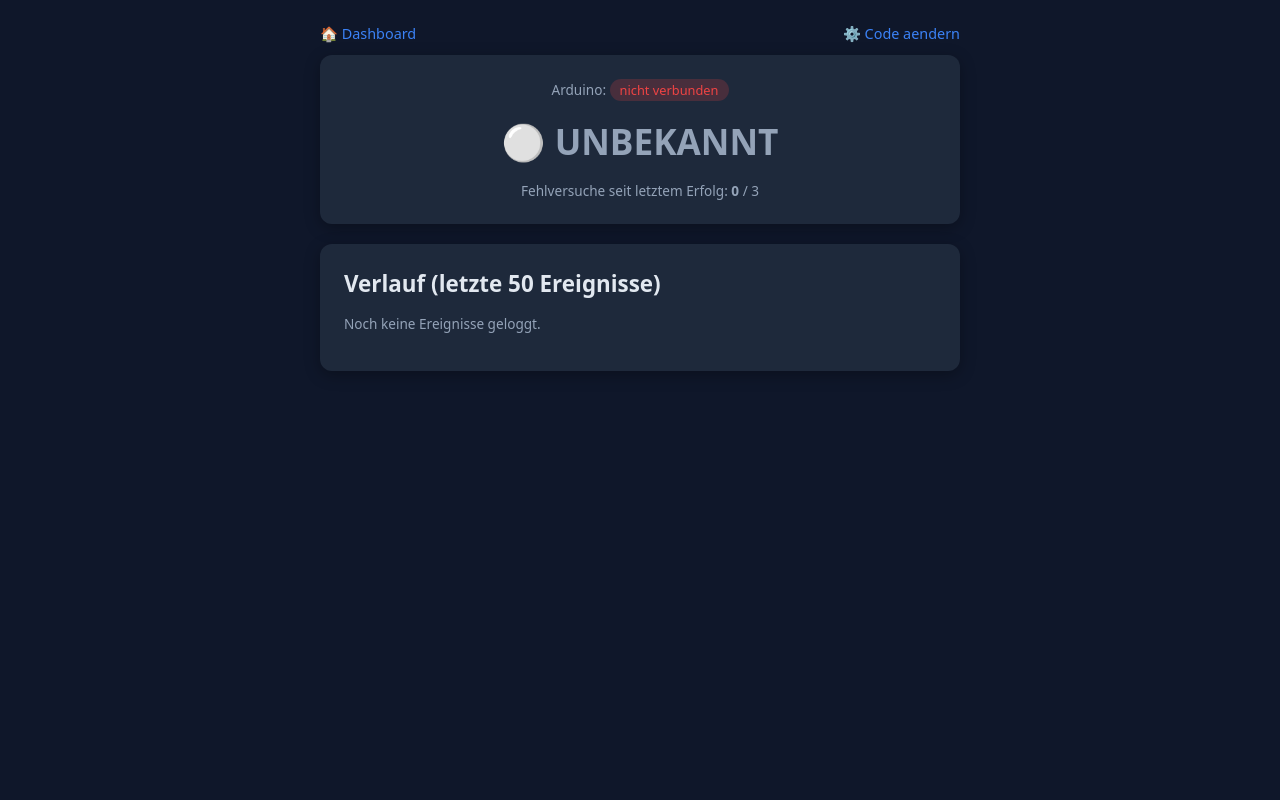
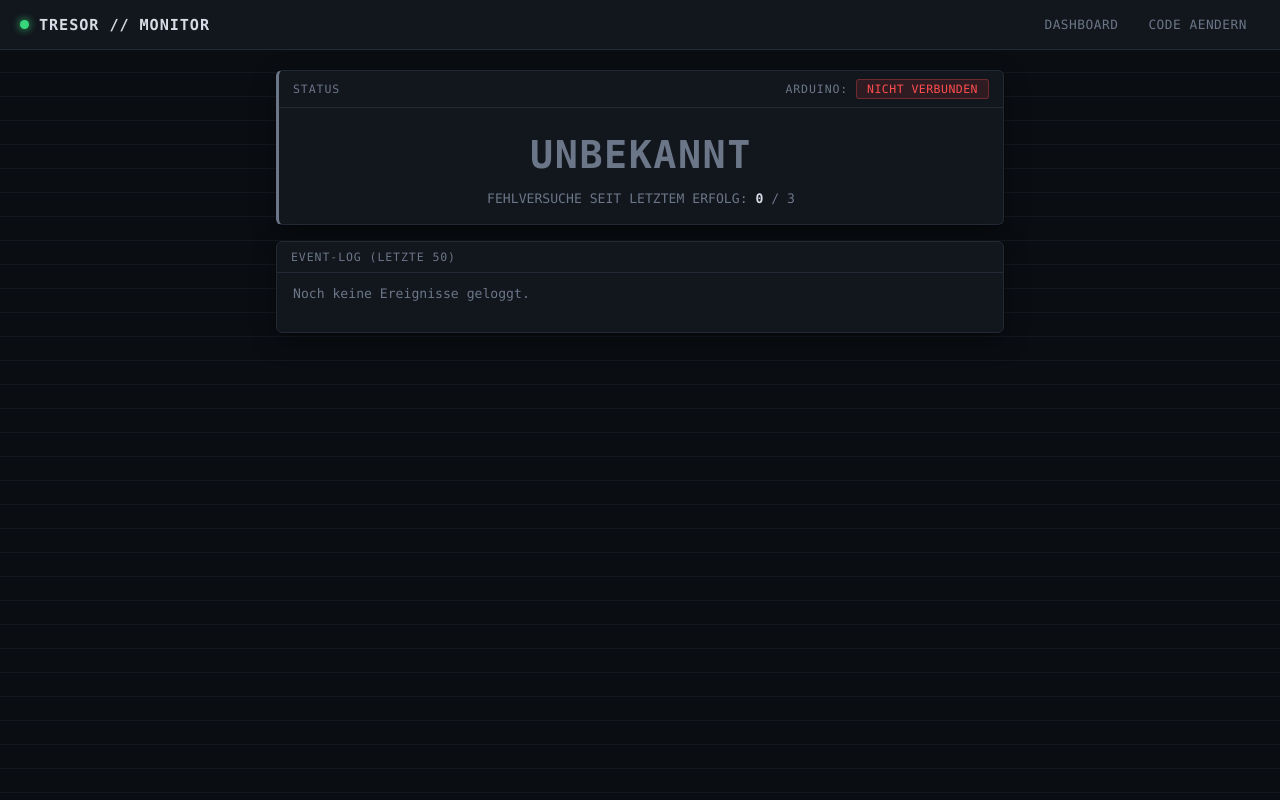
Before and after one commit to 47Felix/RasberryPI-Team-13, a Flask app: page / in a window 1280 px wide. Run offline with Flask 3, Linux system fonts and the light colour scheme; data that the repository does not hold is empty.

Commit message:
Dashboard-Design: Monitoring-Look statt generischem Chat-Stil + Alarm-Effekt
- base.html komplett neu gestylt: dunkles Grafana-artiges Monitoring-Design
  (Monospace-Font, Panel-Header/-Body-Struktur, farbiger Akzent-Rand je Status,
  Topbar statt einfacher Nav) angelehnt an Code/image.png (Referenz-Screenshot).
- dashboard.html: bei EVENT:ALARM blinkt die ganze Seite rot (CSS-Animation),
  das GIF aus Code/sahur-tung-tung-tung-sahur.gif (unter static/alarm.gif)
  poppt auf, und per Web Audio API werden drei kurze "Tung tung tung"-Beeps
  abgespielt (kein Audio-File noetig, per Oszillator synthetisiert).
- admin.html/admin_login.html an die neue Panel-Struktur angepasst.

```diff
--- a/Code/pi-dashboard/templates/admin.html
+++ b/Code/pi-dashboard/templates/admin.html
@@ -2,7 +2,8 @@
 {% block title %}Tresor-Code aendern{% endblock %}
 {% block content %}
 <div class="card">
-  <h1>Tresor-Code aendern</h1>
+  <div class="panel-head"><span>Tresor-Code aendern</span></div>
+  <div class="panel-body">
     <p class="muted">
       Arduino:
       {% if arduino_connected %}
@@ -19,7 +20,8 @@
       <button type="submit">Code setzen</button>
     </form>
     <p class="muted" style="margin-top:16px;">
-    <a href="{{ url_for('logout') }}">Ausloggen</a>
+      <a href="{{ url_for('logout') }}" style="color: var(--blue);">Ausloggen</a>
     </p>
   </div>
+</div>
 {% endblock %}
--- a/Code/pi-dashboard/templates/admin_login.html
+++ b/Code/pi-dashboard/templates/admin_login.html
@@ -2,7 +2,8 @@
 {% block title %}Admin-Login{% endblock %}
 {% block content %}
 <div class="card">
-  <h1>Admin-Login</h1>
+  <div class="panel-head"><span>Admin-Login</span></div>
+  <div class="panel-body">
     <p class="muted">Dashboard-Admin-Passwort (nicht der Tresor-Code!)</p>
     {% if error %}<p class="msg-error">{{ error }}</p>{% endif %}
     <form method="post">
@@ -10,4 +11,5 @@
       <button type="submit">Einloggen</button>
     </form>
   </div>
+</div>
 {% endblock %}
--- a/Code/pi-dashboard/templates/base.html
+++ b/Code/pi-dashboard/templates/base.html
@@ -6,45 +6,100 @@
   <title>{% block title %}Tresor-Dashboard{% endblock %}</title>
   <style>
     :root {
-      --bg: #0f172a; --card: #1e293b; --text: #e2e8f0; --muted: #94a3b8;
-      --green: #22c55e; --yellow: #eab308; --red: #ef4444; --blue: #3b82f6;
+      --bg: #0a0d12; --panel: #12161d; --panel-border: #232a35; --text: #d6dce5; --muted: #6b7688;
+      --green: #37d67a; --yellow: #f2b93d; --red: #ff4d4f; --blue: #3ea6ff; --accent: #14181f;
     }
     * { box-sizing: border-box; }
     body {
-      margin: 0; font-family: system-ui, sans-serif; background: var(--bg); color: var(--text);
-      display: flex; flex-direction: column; align-items: center; padding: 24px 16px;
+      margin: 0; font-family: 'Consolas', 'SFMono-Regular', Menlo, monospace;
+      background:
+        linear-gradient(var(--accent) 1px, transparent 1px) 0 0 / 100% 24px,
+        var(--bg);
+      color: var(--text);
+      min-height: 100vh;
+      transition: background-color .15s ease;
+    }
+    body.alarm-flash {
+      animation: alarmFlash 0.6s steps(2, jump-none) infinite;
+    }
+    @keyframes alarmFlash {
+      0%, 100% { background-color: var(--bg); }
+      50% { background-color: #3a0708; }
+    }
+    .topbar {
+      display: flex; align-items: center; justify-content: space-between;
+      padding: 10px 20px; background: var(--panel); border-bottom: 1px solid var(--panel-border);
+      position: sticky; top: 0; z-index: 5;
+    }
+    .topbar .brand {
+      display: flex; align-items: center; gap: 10px; font-weight: 700; letter-spacing: .06em;
+      font-size: .95rem; text-transform: uppercase; color: var(--text);
+    }
+    .topbar .brand .dot {
+      width: 9px; height: 9px; border-radius: 50%; background: var(--green);
+      box-shadow: 0 0 8px var(--green);
+    }
+    .topbar nav { display: flex; gap: 4px; }
+    .topbar nav a {
+      color: var(--muted); text-decoration: none; font-size: .8rem; letter-spacing: .04em;
+      padding: 6px 12px; border-radius: 4px; border: 1px solid transparent;
+      text-transform: uppercase;
+    }
+    .topbar nav a:hover { color: var(--text); border-color: var(--panel-border); background: var(--accent); }
+
+    main {
+      max-width: 760px; margin: 0 auto; padding: 20px 16px 40px;
+      display: flex; flex-direction: column; gap: 16px;
     }
     .card {
-      background: var(--card); border-radius: 12px; padding: 24px; width: 100%;
-      max-width: 640px; margin-bottom: 20px; box-shadow: 0 4px 16px rgba(0,0,0,.3);
+      background: var(--panel); border: 1px solid var(--panel-border); border-radius: 6px;
+      padding: 0; box-shadow: 0 0 0 1px rgba(0,0,0,.2), 0 8px 24px rgba(0,0,0,.35);
+      overflow: hidden;
     }
-    h1 { margin-top: 0; font-size: 1.4rem; }
-    nav { width: 100%; max-width: 640px; display: flex; justify-content: space-between; margin-bottom: 12px; }
-    nav a { color: var(--blue); text-decoration: none; font-size: .9rem; }
-    table { width: 100%; border-collapse: collapse; font-size: .9rem; }
-    th, td { text-align: left; padding: 6px 8px; border-bottom: 1px solid #334155; }
-    th { color: var(--muted); font-weight: 600; }
-    .muted { color: var(--muted); font-size: .85rem; }
+    .card > .panel-head {
+      padding: 8px 14px; border-bottom: 1px solid var(--panel-border);
+      font-size: .72rem; letter-spacing: .08em; text-transform: uppercase; color: var(--muted);
+      display: flex; align-items: center; justify-content: space-between;
+    }
+    .card > .panel-body { padding: 18px 16px; }
+    h1 { margin: 0 0 12px; font-size: .95rem; letter-spacing: .04em; text-transform: uppercase; color: var(--muted); font-weight: 600; }
+    table { width: 100%; border-collapse: collapse; font-size: .82rem; }
+    th, td { text-align: left; padding: 7px 8px; border-bottom: 1px solid var(--panel-border); }
+    th { color: var(--muted); font-weight: 600; font-size: .72rem; text-transform: uppercase; letter-spacing: .04em; }
+    td { color: var(--text); }
+    .muted { color: var(--muted); font-size: .82rem; }
     input[type=password], input[type=text] {
-      width: 100%; padding: 10px; border-radius: 8px; border: 1px solid #334155;
-      background: #0f172a; color: var(--text); font-size: 1rem; margin: 8px 0;
+      width: 100%; padding: 10px; border-radius: 4px; border: 1px solid var(--panel-border);
+      background: var(--bg); color: var(--text); font-size: .95rem; margin: 8px 0;
+      font-family: inherit;
     }
+    input:focus { outline: none; border-color: var(--blue); }
     button {
-      background: var(--blue); color: white; border: none; padding: 10px 18px;
-      border-radius: 8px; font-size: 1rem; cursor: pointer;
+      background: var(--blue); color: #05141f; border: none; padding: 10px 18px;
+      border-radius: 4px; font-size: .85rem; cursor: pointer; font-weight: 700;
+      letter-spacing: .04em; text-transform: uppercase; font-family: inherit;
     }
+    button:hover { filter: brightness(1.1); }
     .msg-success { color: var(--green); }
     .msg-error { color: var(--red); }
-    .badge { display: inline-block; padding: 2px 10px; border-radius: 999px; font-size: .8rem; }
-    .badge-connected { background: rgba(34,197,94,.2); color: var(--green); }
-    .badge-disconnected { background: rgba(239,68,68,.2); color: var(--red); }
+    .badge {
+      display: inline-block; padding: 2px 10px; border-radius: 3px; font-size: .72rem;
+      text-transform: uppercase; letter-spacing: .04em; border: 1px solid transparent;
+    }
+    .badge-connected { background: rgba(55,214,122,.12); color: var(--green); border-color: rgba(55,214,122,.3); }
+    .badge-disconnected { background: rgba(255,77,79,.12); color: var(--red); border-color: rgba(255,77,79,.3); }
   </style>
 </head>
 <body>
-  <nav>
-    <a href="{{ url_for('dashboard') }}">🏠 Dashboard</a>
-    <a href="{{ url_for('admin') }}">⚙️ Code aendern</a>
-  </nav>
-  {% block content %}{% endblock %}
+  <div class="topbar">
+    <div class="brand"><span class="dot"></span> TRESOR // MONITOR</div>
+    <nav>
+      <a href="{{ url_for('dashboard') }}">Dashboard</a>
+      <a href="{{ url_for('admin') }}">Code aendern</a>
+    </nav>
+  </div>
+  <main>
+    {% block content %}{% endblock %}
+  </main>
 </body>
 </html>
--- a/Code/pi-dashboard/templates/dashboard.html
+++ b/Code/pi-dashboard/templates/dashboard.html
@@ -2,25 +2,34 @@
 {% block title %}Tresor-Dashboard{% endblock %}
 {% block content %}
 {% set colors = {"offen": "var(--green)", "verschlossen": "var(--yellow)", "alarm": "var(--red)", "unbekannt": "var(--muted)"} %}
-{% set labels = {"offen": "🟢 OFFEN", "verschlossen": "🟡 VERSCHLOSSEN", "alarm": "🔴 ALARM", "unbekannt": "⚪ UNBEKANNT"} %}
-<div class="card" style="text-align:center;">
-  <div class="muted">
+{% set labels = {"offen": "OFFEN", "verschlossen": "VERSCHLOSSEN", "alarm": "ALARM", "unbekannt": "UNBEKANNT"} %}
+
+<div class="card" id="status-card" style="border-left: 3px solid {{ colors.get(status.state, 'var(--muted)') }};">
+  <div class="panel-head">
+    <span>Status</span>
+    <span>
       Arduino:
       <span id="arduino-badge" class="badge {{ 'badge-connected' if arduino_connected else 'badge-disconnected' }}">
         {{ 'verbunden' if arduino_connected else 'nicht verbunden' }}
       </span>
+    </span>
   </div>
-  <div id="status-label" style="font-size:2.2rem; font-weight:bold; margin:16px 0; color: {{ colors.get(status.state, 'var(--muted)') }};">
+  <div class="panel-body" style="text-align:center;">
+    <img id="alarm-gif" src="{{ url_for('static', filename='alarm.gif') }}" alt="Alarm"
+         style="display:none; width:96px; height:96px; margin-bottom:10px; border-radius:6px;">
+    <div id="status-label" style="font-size:2.4rem; font-weight:800; letter-spacing:.04em; margin:6px 0 14px; color: {{ colors.get(status.state, 'var(--muted)') }};">
       {{ labels.get(status.state, status.state) }}
     </div>
-  <div class="muted">Fehlversuche seit letztem Erfolg: <strong id="failed-attempts">{{ status.failed_attempts }}</strong> / 3</div>
+    <div class="muted">FEHLVERSUCHE SEIT LETZTEM ERFOLG: <strong id="failed-attempts" style="color:var(--text);">{{ status.failed_attempts }}</strong> / 3</div>
     <div class="muted" id="last-event-wrap" {% if not status.last_event_at %}style="display:none;"{% endif %}>
-    Letztes Ereignis: <span id="last-event-at">{{ status.last_event_at or '' }}</span>
+      LETZTES EREIGNIS: <span id="last-event-at">{{ status.last_event_at or '' }}</span>
+    </div>
   </div>
 </div>
 
 <div class="card">
-  <h1>Verlauf (letzte 50 Ereignisse)</h1>
+  <div class="panel-head"><span>Event-Log (letzte 50)</span></div>
+  <div class="panel-body" style="padding-top:0;">
     <div id="events-wrap">
       {% if events %}
       <table id="events-table">
@@ -38,10 +47,35 @@
       {% endif %}
     </div>
   </div>
+</div>
 
 <script>
   const COLORS = {offen: "var(--green)", verschlossen: "var(--yellow)", alarm: "var(--red)", unbekannt: "var(--muted)"};
-  const LABELS = {offen: "🟢 OFFEN", verschlossen: "🟡 VERSCHLOSSEN", alarm: "🔴 ALARM", unbekannt: "⚪ UNBEKANNT"};
+  const LABELS = {offen: "OFFEN", verschlossen: "VERSCHLOSSEN", alarm: "ALARM", unbekannt: "UNBEKANNT"};
+  let lastState = "{{ status.state }}";
+
+  // "Tung tung tung" Alarm-Sound per Web Audio API (kein Audio-File noetig)
+  function playAlarmBeeps() {
+    try {
+      const ctx = new (window.AudioContext || window.webkitAudioContext)();
+      [0, 0.35, 0.7].forEach((delay) => {
+        const osc = ctx.createOscillator();
+        const gain = ctx.createGain();
+        osc.type = "square";
+        osc.frequency.value = 110;
+        gain.gain.value = 0.15;
+        osc.connect(gain).connect(ctx.destination);
+        const t = ctx.currentTime + delay;
+        osc.start(t);
+        osc.stop(t + 0.18);
+      });
+    } catch (e) { /* Audio nicht verfuegbar, egal */ }
+  }
+
+  function setAlarmVisual(active) {
+    document.body.classList.toggle("alarm-flash", active);
+    document.getElementById("alarm-gif").style.display = active ? "inline-block" : "none";
+  }
 
   function renderEvents(events) {
     const wrap = document.getElementById("events-wrap");
@@ -67,9 +101,11 @@
       badge.textContent = data.arduino_connected ? "verbunden" : "nicht verbunden";
       badge.className = "badge " + (data.arduino_connected ? "badge-connected" : "badge-disconnected");
 
+      const state = data.status.state;
       const label = document.getElementById("status-label");
-      label.textContent = LABELS[data.status.state] || data.status.state;
-      label.style.color = COLORS[data.status.state] || "var(--muted)";
+      label.textContent = LABELS[state] || state;
+      label.style.color = COLORS[state] || "var(--muted)";
+      document.getElementById("status-card").style.borderLeftColor = COLORS[state] || "var(--muted)";
 
       document.getElementById("failed-attempts").textContent = data.status.failed_attempts;
 
@@ -80,11 +116,18 @@
       }
 
       renderEvents(data.events);
+
+      setAlarmVisual(state === "alarm");
+      if (state === "alarm" && lastState !== "alarm") {
+        playAlarmBeeps();
+      }
+      lastState = state;
     } catch (e) {
       // Verbindung kurz weg, naechster Poll versucht's wieder
     }
   }
 
+  setAlarmVisual(lastState === "alarm");
   setInterval(pollStatus, 2000);
 </script>
 {% endblock %}
```
Also changed, not shown: Code/pi-dashboard/static/alarm.gif (added). Lines whose indentation alone changed are shown as unchanged.
